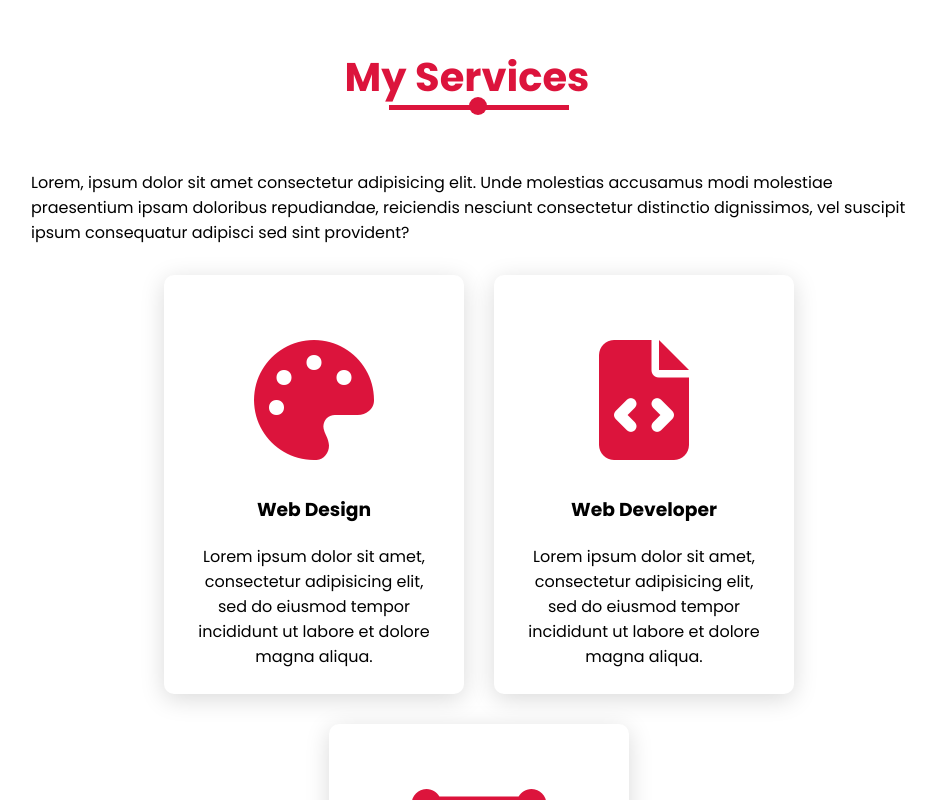
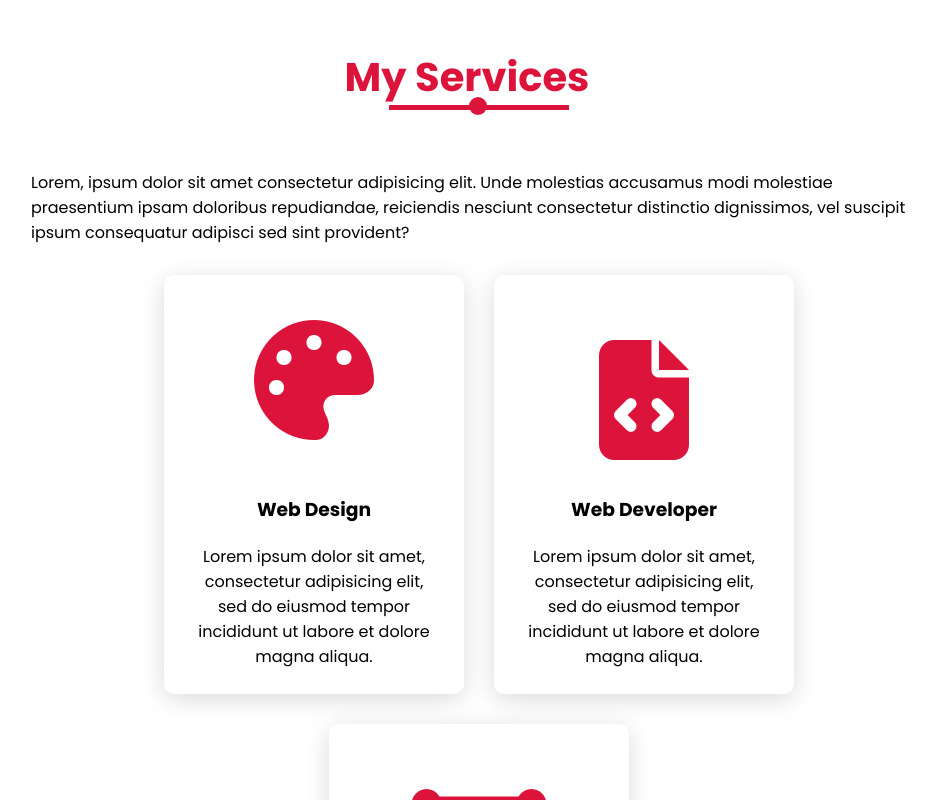
Before and after one commit to DavlatbekBerdinazarov/tutorial-portfolio, a plain HTML site: page index.html in a window 1280 px wide. In both pictures the pointer is over the icon 475 px from the left and 2737 px from the top of the page. Shown: the part 2337-3137 px from the top of the page, without its empty margins (161-1097 px from the left). Drawn offline with Linux system fonts and the light colour scheme.

Commit message:
git addeg hover

```diff
--- a/main.css
+++ b/main.css
@@ -361,6 +361,11 @@ nav ul li a:hover{
     color: var(--primary-color);
     font-size: 120px;
     margin-top: 40px;
+    transition: all 0.2s ease-out;
+}
+
+.card i:hover {
+    transform: translate(0, -20px);
 }
 .info{
     display: flex;
```
